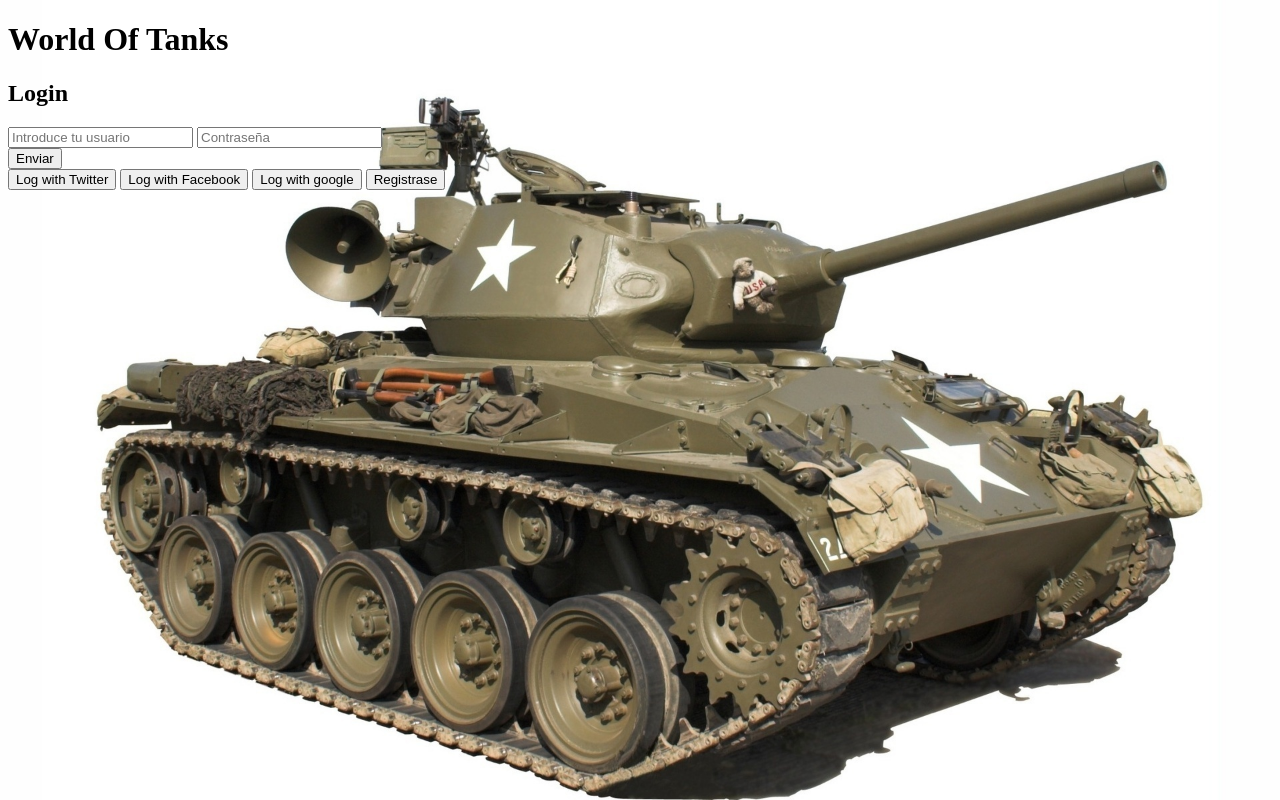
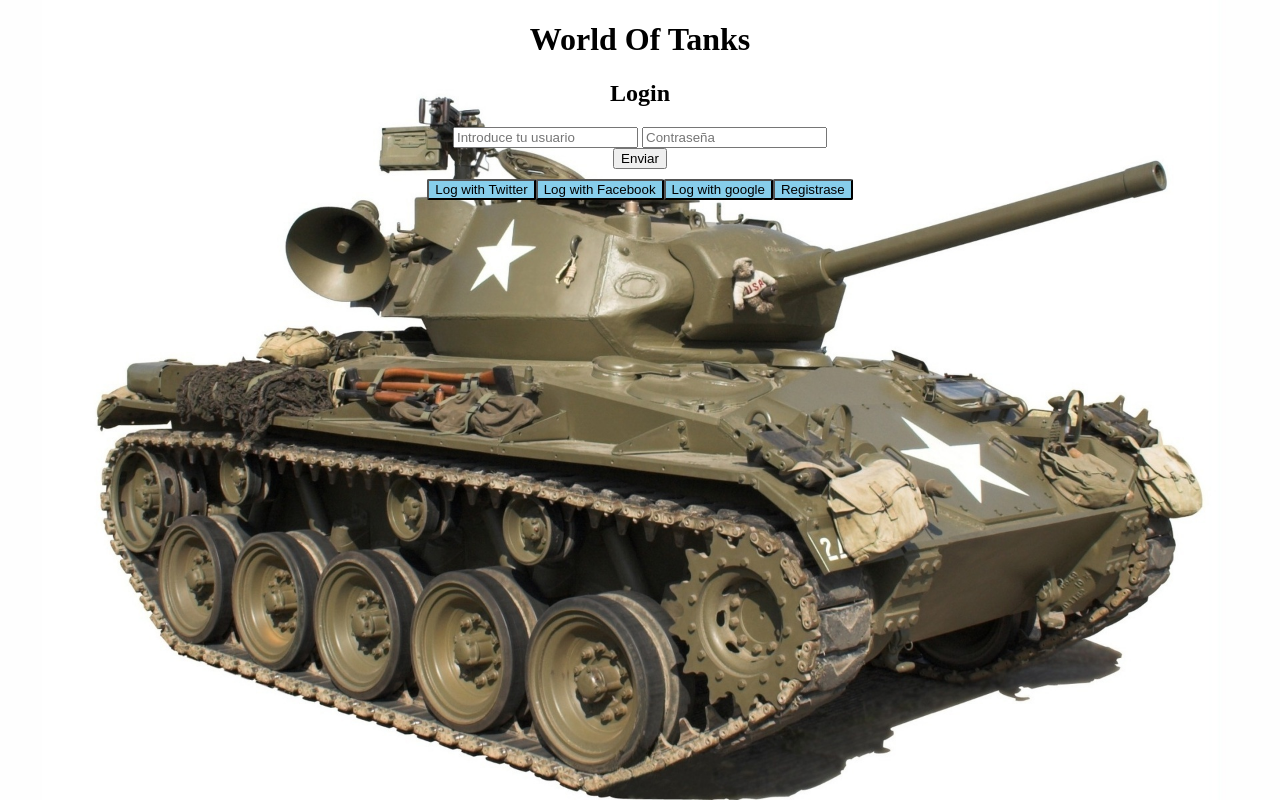
Before and after one commit to poleCode/tankOfDuty, a website: page public/index.html in a window 1280 px wide. Drawn offline with nearby package versions, Linux system fonts and the light colour scheme.

Commit message:
Add files via upload

```diff
--- a/public/css/index.css
+++ b/public/css/index.css
@@ -2,3 +2,34 @@ body{
 	background-image: url("../img/tanqueBack.jpg");
 	background-size: cover;
 }
+
+h1{
+	display: flex;
+	justify-content: center;
+}
+
+h2{
+	display: flex;
+	justify-content: center;
+}
+
+.login{
+	display: flex;
+	justify-content: center;
+	margin-bottom: 10px;
+}
+
+.enlaces{
+	display: flex;
+	justify-content: center;
+}
+
+button{
+	border-radius: 2px;
+	background-color: skyblue;
+}
+
+#contEnviar{
+	display: flex;
+	justify-content: center;
+}
```
